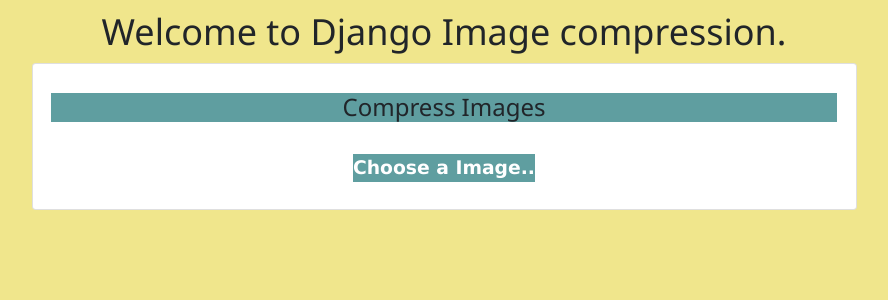
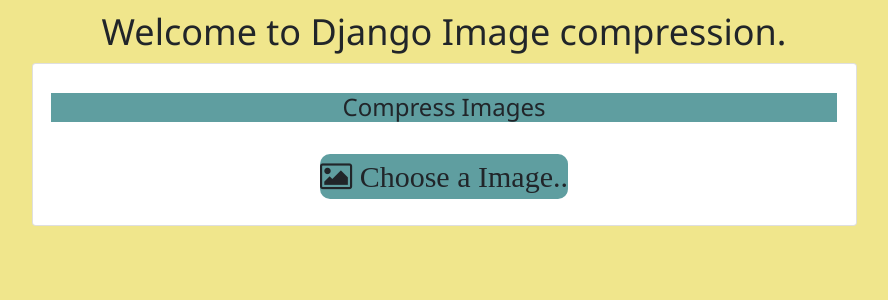
Before and after one commit to Patelrahul4884/image-compressor, a Django app: page / in a window 1280 px wide. Shown: the top 300 px of the page, without its empty margins (196-1084 px from the left). Run offline with Django 3.2, Linux system fonts and the light colour scheme; some libraries are stand-ins or nearby versions.

Commit message:
improve design

```diff
--- a/image_comp/settings.py
+++ b/image_comp/settings.py
@@ -25,7 +25,7 @@ SECRET_KEY = '^4&txp$&k51t72gv%sf-yim@er#bdr%3gkvttglcapjzl7g_(j'
 # SECURITY WARNING: don't run with debug turned on in production!
 DEBUG = True
 
-ALLOWED_HOSTS = ['127.0.0.1', 'localhost']
+ALLOWED_HOSTS = ['13.232.42.182']
 
 
 # Application definition
--- a/size_reducer/templates/size_reducer/home.html
+++ b/size_reducer/templates/size_reducer/home.html
@@ -5,7 +5,7 @@
     <!-- Required meta tags -->
     <meta charset="utf-8">
     <meta name="viewport" content="width=device-width, initial-scale=1, shrink-to-fit=no">
-
+    <link rel="stylesheet" href="https://cdnjs.cloudflare.com/ajax/libs/font-awesome/4.7.0/css/font-awesome.min.css">
     <!-- Bootstrap CSS -->
     <link rel="stylesheet" href="https://stackpath.bootstrapcdn.com/bootstrap/4.5.2/css/bootstrap.min.css"
         integrity="sha384-JcKb8q3iqJ61gNV9KGb8thSsNjpSL0n8PARn9HuZOnIxN0hoP+VmmDGMN5t9UJ0Z" crossorigin="anonymous">
@@ -54,11 +54,11 @@
         }
 
         .inputfile+label {
-            font-size: 1.25em;
+            font-size: 2.00em;
             font-weight: 700;
-            color: white;
             background-color: cadetblue;
             display: inline-block;
+            border-radius: 10px;
         }
 
         .inputfile+label {
--- a/size_reducer/templates/size_reducer/size_reducer_list.html
+++ b/size_reducer/templates/size_reducer/size_reducer_list.html
@@ -10,7 +10,7 @@
 
         <input class="inputfile" id='file' onchange="form.submit()" type="file" name="myimage" accept="image/*"
             required>
-        <label for="file">Choose a Image..</label>
+        <label for="file"> <i class="fa fa-image"> Choose a Image..</i> </label>
     </div>
 </form>
 <div id="loading">
```
Also changed, not shown: db.sqlite3.
